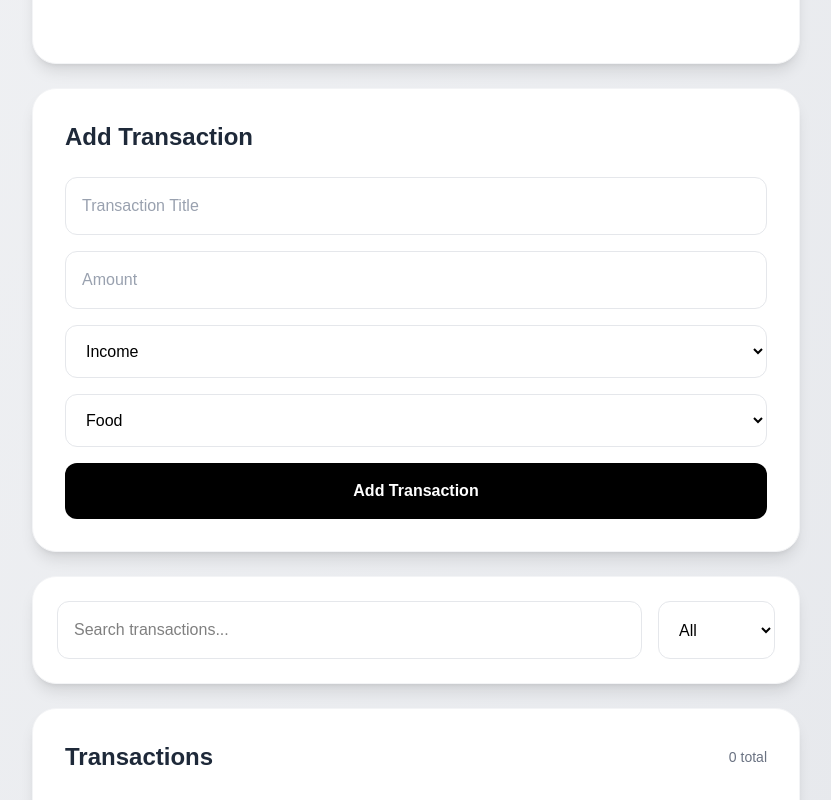
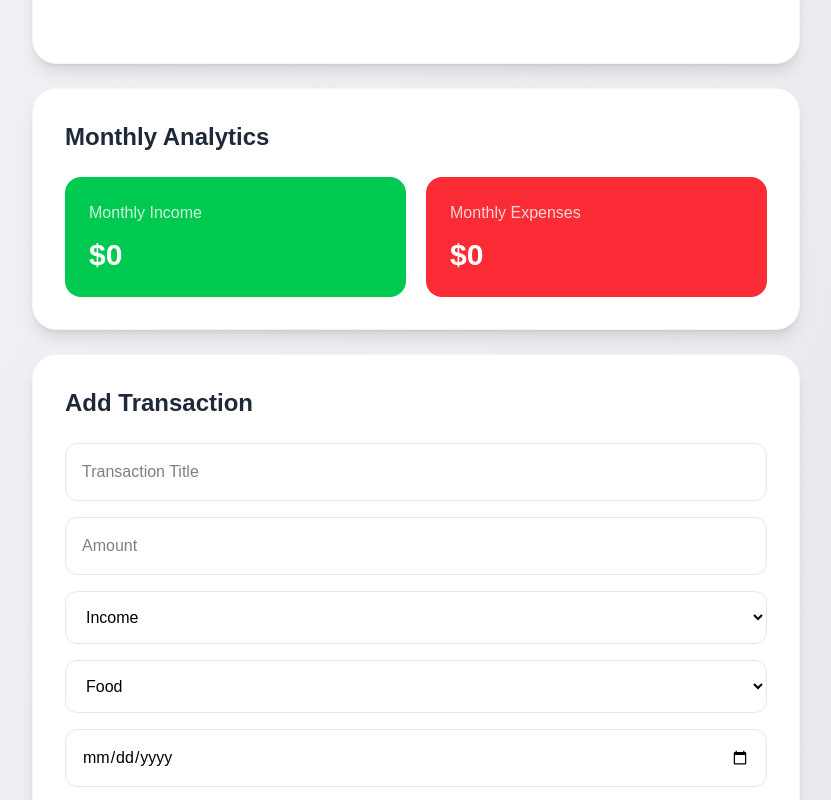
Before and after one commit to TharinduKaluwalgoda/Finance-Tracker, a Next.js app: page / in a window 1280 px wide. Shown: the part 1040-1840 px from the top of the page, without its empty margins (224-1055 px from the left). Built offline with nearby package versions, Linux system fonts and the light colour scheme.

Commit message:
date added

```diff
--- /dev/null
+++ b/app/components/MonthlyAnalytics.js
@@ -0,0 +1,88 @@
+export default function MonthlyAnalytics({
+  transactions,
+}) {
+
+  const currentMonth =
+    new Date().getMonth();
+
+  const currentYear =
+    new Date().getFullYear();
+
+  const monthlyTransactions =
+    transactions.filter((transaction) => {
+
+      if (!transaction.date) return false;
+
+      const transactionDate =
+        new Date(transaction.date);
+
+      return (
+        transactionDate.getMonth() === currentMonth &&
+        transactionDate.getFullYear() === currentYear
+      );
+    });
+
+  const monthlyIncome =
+    monthlyTransactions
+      .filter(
+        (transaction) =>
+          transaction.type === "Income"
+      )
+      .reduce(
+        (total, transaction) =>
+          total + transaction.amount,
+        0
+      );
+
+  const monthlyExpenses =
+    monthlyTransactions
+      .filter(
+        (transaction) =>
+          transaction.type === "Expense"
+      )
+      .reduce(
+        (total, transaction) =>
+          total + transaction.amount,
+        0
+      );
+
+  return (
+    <div className="bg-white p-8 rounded-3xl shadow-lg mt-6 border border-gray-100">
+
+      <h2 className="text-2xl font-bold text-gray-800 mb-6">
+        Monthly Analytics
+      </h2>
+
+      <div className="grid grid-cols-1 md:grid-cols-2 gap-5">
+
+        {/* MONTHLY INCOME */}
+        <div className="bg-green-500 text-white p-6 rounded-2xl">
+
+          <p className="opacity-80">
+            Monthly Income
+          </p>
+
+          <h3 className="text-3xl font-bold mt-3">
+            ${monthlyIncome.toLocaleString()}
+          </h3>
+
+        </div>
+
+        {/* MONTHLY EXPENSES */}
+        <div className="bg-red-500 text-white p-6 rounded-2xl">
+
+          <p className="opacity-80">
+            Monthly Expenses
+          </p>
+
+          <h3 className="text-3xl font-bold mt-3">
+            ${monthlyExpenses.toLocaleString()}
+          </h3>
+
+        </div>
+
+      </div>
+
+    </div>
+  );
+}
--- a/app/components/TransactionForm.js
+++ b/app/components/TransactionForm.js
@@ -8,12 +8,23 @@ export default function TransactionForm({
 }) {
 
   const [title, setTitle] = useState("");
+
   const [amount, setAmount] = useState("");
+
   const [type, setType] = useState("Income");
+
   const [category, setCategory] = useState("Food");
 
-  const addTransaction = (e) => {
+  const [date, setDate] = useState("");
+
+  const handleSubmit = (e) => {
+
     e.preventDefault();
+
+    // VALIDATION
+    if (!title || !amount || !date) {
+      return;
+    }
 
     const newTransaction = {
       id: Date.now(),
@@ -21,6 +32,7 @@ export default function TransactionForm({
       amount: Number(amount),
       type,
       category,
+      date,
     };
 
     setTransactions([
@@ -28,10 +40,16 @@ export default function TransactionForm({
       newTransaction,
     ]);
 
+    // RESET FORM
     setTitle("");
+
     setAmount("");
+
     setType("Income");
+
     setCategory("Food");
+
+    setDate("");
   };
 
   return (
@@ -42,36 +60,50 @@ export default function TransactionForm({
       </h2>
 
       <form
-        onSubmit={addTransaction}
+        onSubmit={handleSubmit}
         className="space-y-4"
       >
 
+        {/* TITLE */}
         <input
           type="text"
           placeholder="Transaction Title"
           value={title}
-          onChange={(e) => setTitle(e.target.value)}
-className="w-full border border-gray-200 p-4 rounded-xl outline-none focus:ring-2 focus:ring-black text-black placeholder-gray-400 bg-white"        />
+          onChange={(e) =>
+            setTitle(e.target.value)
+          }
+          className="w-full border border-gray-200 p-4 rounded-xl outline-none focus:ring-2 focus:ring-black text-black bg-white"
+        />
 
+        {/* AMOUNT */}
         <input
           type="number"
           placeholder="Amount"
           value={amount}
-          onChange={(e) => setAmount(e.target.value)}
-className="w-full border border-gray-200 p-4 rounded-xl outline-none focus:ring-2 focus:ring-black text-black placeholder-gray-400 bg-white"        />
+          onChange={(e) =>
+            setAmount(e.target.value)
+          }
+          className="w-full border border-gray-200 p-4 rounded-xl outline-none focus:ring-2 focus:ring-black text-black bg-white"
+        />
 
+        {/* TYPE */}
         <select
           value={type}
-          onChange={(e) => setType(e.target.value)}
-          className="w-full border border-gray-200 p-4 rounded-xl outline-none focus:ring-2 focus:ring-black text-black placeholder-gray-400 bg-white"
+          onChange={(e) =>
+            setType(e.target.value)
+          }
+          className="w-full border border-gray-200 p-4 rounded-xl outline-none focus:ring-2 focus:ring-black text-black bg-white"
         >
           <option>Income</option>
           <option>Expense</option>
         </select>
 
+        {/* CATEGORY */}
         <select
           value={category}
-            onChange={(e) => setCategory(e.target.value)}
+          onChange={(e) =>
+            setCategory(e.target.value)
+          }
           className="w-full border border-gray-200 p-4 rounded-xl outline-none focus:ring-2 focus:ring-black text-black bg-white"
         >
           <option>Food</option>
@@ -83,7 +115,19 @@ className="w-full border border-gray-200 p-4 rounded-xl outline-none focus:ring-
           <option>Freelance</option>
         </select>
 
+        {/* DATE */}
+        <input
+          type="date"
+          value={date}
+          onChange={(e) =>
+            setDate(e.target.value)
+          }
+          className="w-full border border-gray-200 p-4 rounded-xl outline-none focus:ring-2 focus:ring-black text-black bg-white"
+        />
+
+        {/* SUBMIT BUTTON */}
         <button
+          type="submit"
           className="bg-black hover:bg-gray-800 transition text-white px-6 py-4 rounded-xl w-full font-semibold"
         >
           Add Transaction
--- a/app/components/TransactionList.js
+++ b/app/components/TransactionList.js
@@ -138,6 +138,10 @@ export default function TransactionList({
                   <span className="text-xs bg-gray-200 text-gray-700 px-3 py-1 rounded-full">
                     {transaction.category}
                   </span>
+                <p className="text-sm text-gray-500 mt-2">
+                    {transaction.date}
+                </p>
+
 
                 </div>
 
--- a/app/page.js
+++ b/app/page.js
@@ -8,6 +8,7 @@ import TransactionForm from "./components/TransactionForm";
 import TransactionList from "./components/TransactionList";
 import ExpenseChart from "./components/ExpenseChart";
 import StatsCards from "./components/StatsCards";
+import MonthlyAnalytics from "./components/MonthlyAnalytics";
 
 export default function Home() {
 
@@ -151,6 +152,10 @@ export default function Home() {
           expenses={expenses}
         />
 
+        <MonthlyAnalytics
+          transactions={transactions}
+        />
+
         <TransactionForm
           transactions={transactions}
           setTransactions={setTransactions}
```
Lines whose indentation alone changed are shown as unchanged.
